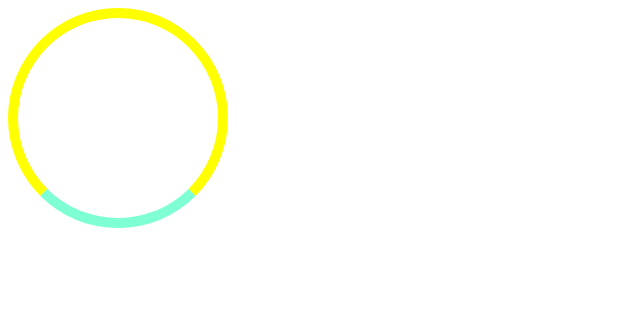
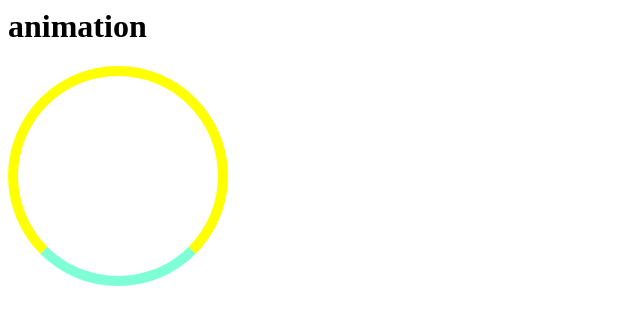
Before and after one commit to aniketlokare-948/circleanimation, a plain HTML site: page index.html in a window 1280 px wide. Shown: the whole page, without its empty margins (0-640 px from the left). Drawn offline with Linux system fonts and the light colour scheme.

Commit message:
heading tag addded

```diff
--- a/index.html
+++ b/index.html
@@ -27,6 +27,7 @@
     </style>
 </head>
 <body>
+    <h1>animation</h1>
     <div class="loader">
 
     </div>
```
